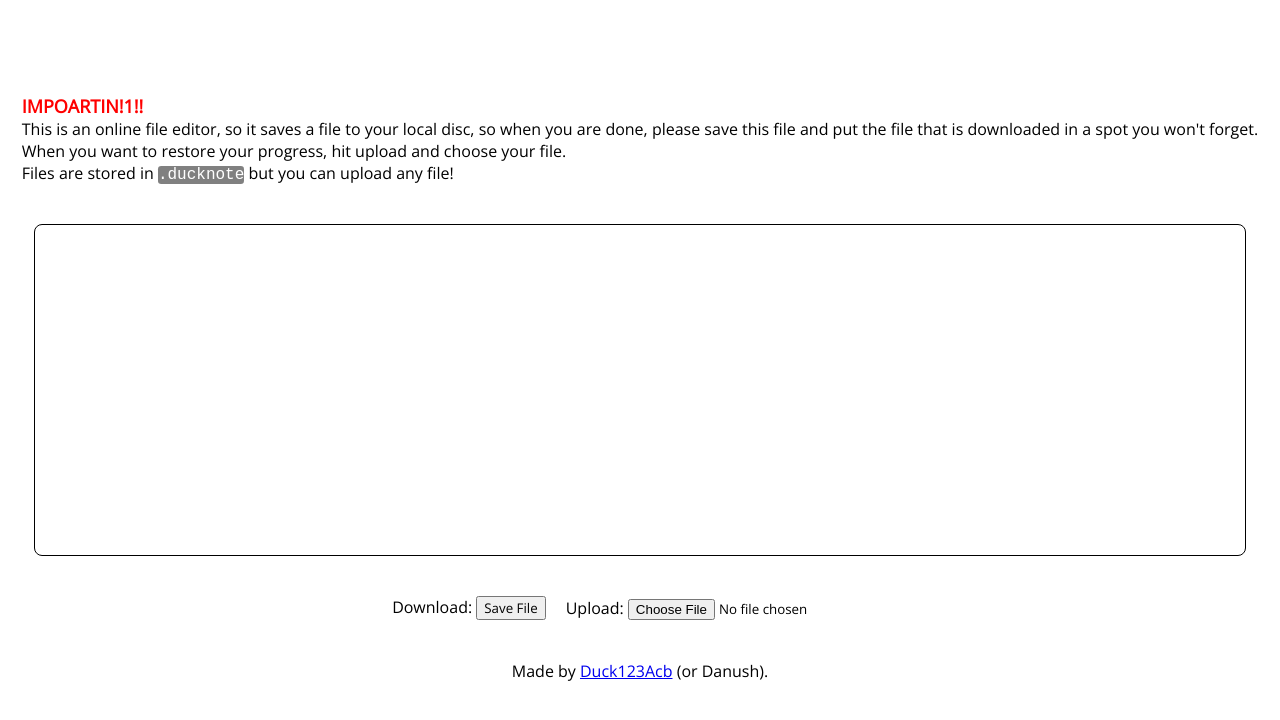
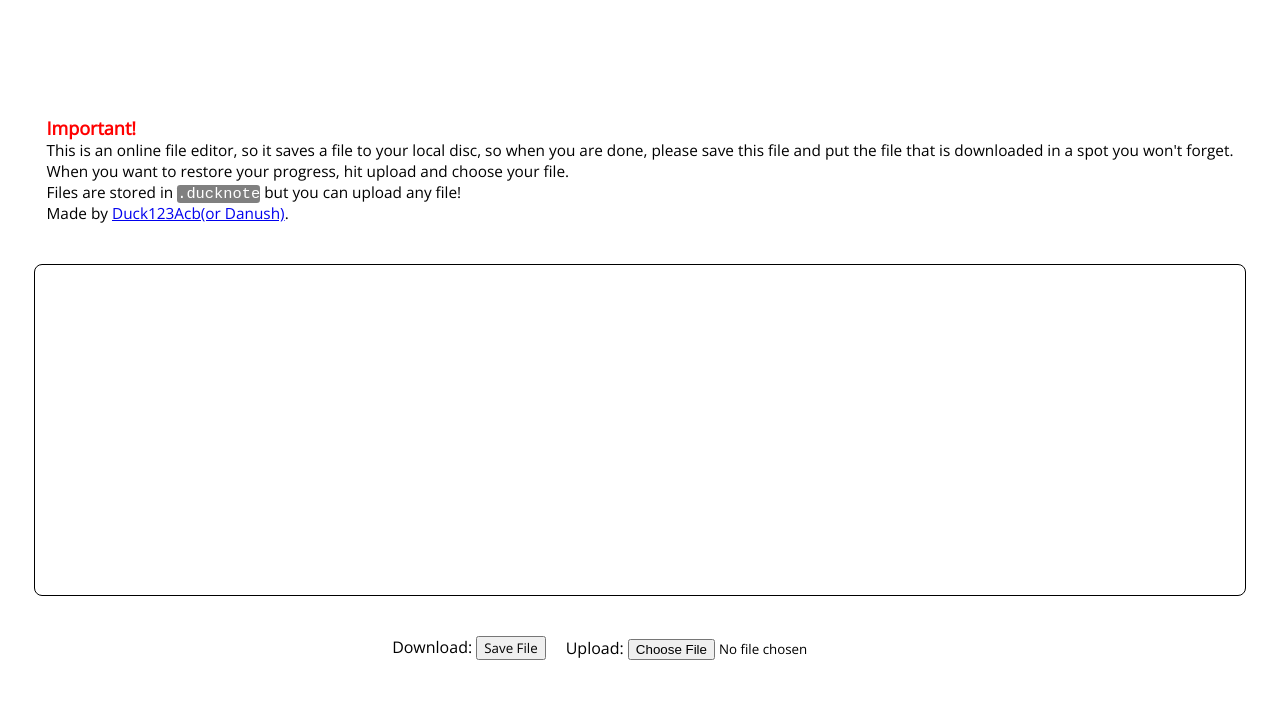
Before and after one commit to duck123acb/notes, a plain HTML site: page index.html in a window 1280 px wide. Drawn offline with nearby package versions, Linux system fonts and the light colour scheme; a script that the page names is missing.

Commit message:
change font size of message

```diff
--- a/index.html
+++ b/index.html
@@ -18,8 +18,8 @@
 	<script src="script.js" defer></script>
 </head>
 <body>
-	<div id="info">
-		<div><span class="bold">IMPOARTIN!1!!</span> <br> This is an online file editor, so it saves a file to your local disc, so when you are done, please save this file and put the file that is downloaded in a spot you won't forget. <br> When you want to restore your progress, hit upload and choose your file. <br> Files are stored in <span class="file-extention">.ducknote</span> but you can upload any file!</div>
+	<div class="info">
+		<div><span class="bold">Important!</span> <br> This is an online file editor, so it saves a file to your local disc, so when you are done, please save this file and put the file that is downloaded in a spot you won't forget. <br> When you want to restore your progress, hit upload and choose your file. <br> Files are stored in <span class="file-extention">.ducknote</span> but you can upload any file!<br>Made by <a href="https://github.com/duck123acb">Duck123Acb(or Danush)</a>.</div>
 	</div>
 	<div id="text"></div>
 	<div id="file-management">
@@ -32,6 +32,5 @@
 			<input type="file" id="upload">
 		</div>
 	</div>
-	<div>Made by <a href="https://github.com/duck123acb">Duck123Acb</a> (or Danush).</div>
 </body>
 </html>
--- a/styles.css
+++ b/styles.css
@@ -29,6 +29,10 @@ body {
 	padding: 5px;
 }
 
+.info {
+	font-size: 1.2vw;
+}
+
 .bold {
 	font-weight: bold;
 	color: red;
```
